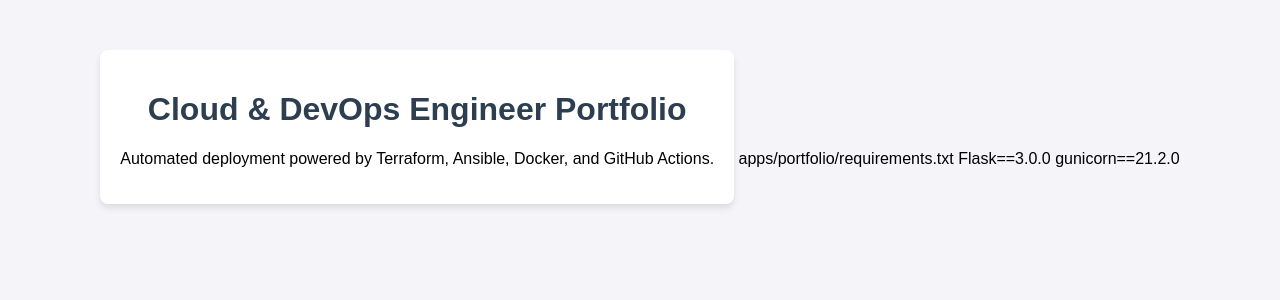
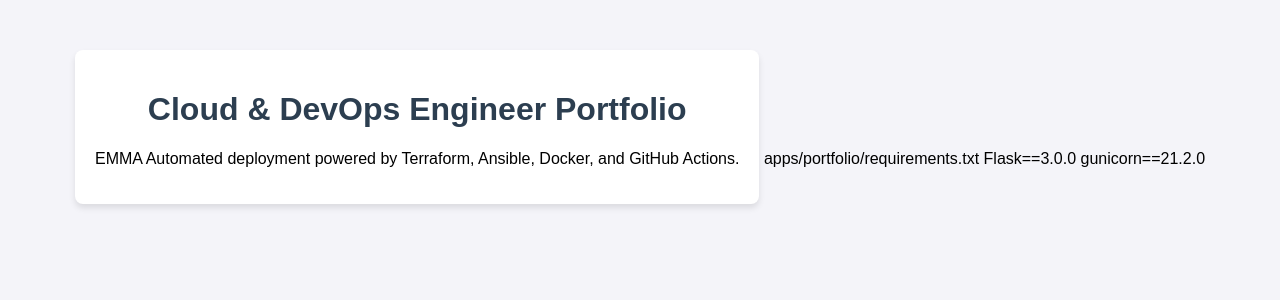
Before and after one commit to emmalux2/devops-capstone-project, a Flask app: page / in a window 1280 px wide. Shown: the top 300 px of the page. Run offline with Flask 3, Linux system fonts and the light colour scheme.

Commit message:
modified index.html to test workflow

```diff
--- a/apps/portfolio/templates/index.html
+++ b/apps/portfolio/templates/index.html
@@ -12,7 +12,7 @@
 <body>
     <div class="card">
         <h1>Cloud & DevOps Engineer Portfolio</h1>
-        <p>Automated deployment powered by Terraform, Ansible, Docker, and GitHub Actions.</p>
+        <p>EMMA Automated deployment powered by Terraform, Ansible, Docker, and GitHub Actions.</p>
     </div>
 </body>
 </html>
```
